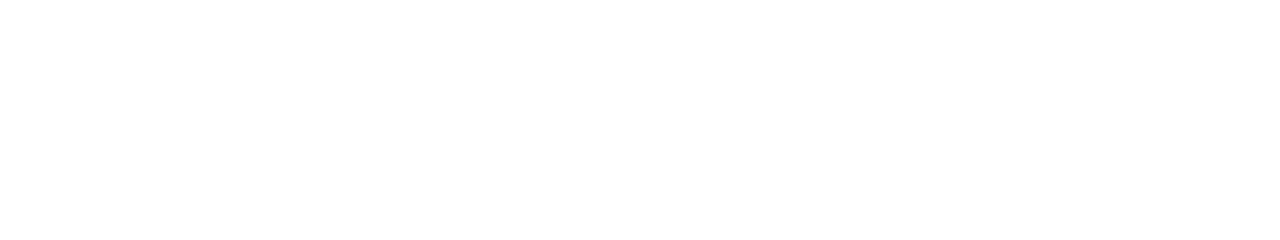
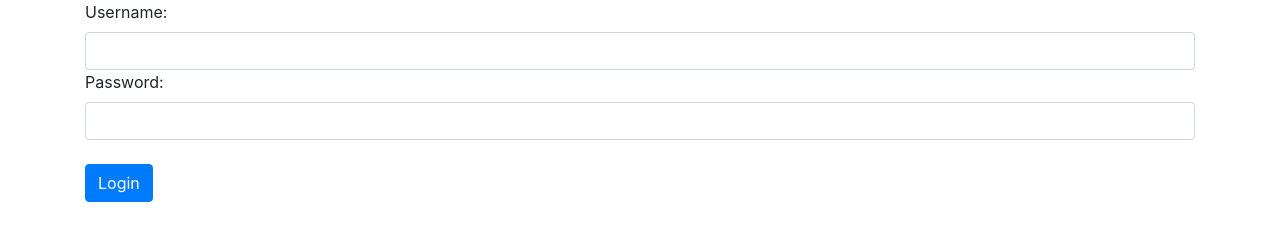
Before and after one commit to maseh87/weaknessjs, a website: page client/index.html in a window 1280 px wide. Drawn offline with nearby package versions, Linux system fonts and the light colour scheme; some packages are replaced by stand-ins of ours.

Commit message:
login form

```diff
--- a/client/app/app.js
+++ b/client/app/app.js
@@ -2,11 +2,12 @@ angular.module('todoApp', [
   'ui.router',
   'app.login'
 ])
-.config(function($stateProvider) {
+.config(function($stateProvider, $urlRouterProvider) {
   $stateProvider
     .state('app', {
       url: '/',
       templateUrl: '../index.html',
       abstract: true
     });
+  $urlRouterProvider.otherwise('/login');
 });
--- a/client/app/login/login.js
+++ b/client/app/login/login.js
@@ -9,5 +9,7 @@ angular.module('app.login', [])
     });
 })
 .controller('LoginController', function($scope) {
-
+  $scope.login = function(credentials) {
+    console.log(credentials);
+  };
 });
--- a/client/app/login/login.tpl.html
+++ b/client/app/login/login.tpl.html
@@ -1 +1,11 @@
-<div>Login Page</div>
+<div class="container">
+  <form ng-submit="login(credentials)" novalidate>
+    <div class="form-group">
+      <label for="username">Username:</label>
+      <input type="text" class="form-control" ng-model="credentials.username">
+      <label for="password">Password:</label>
+      <input type="text" class="form-control" ng-model="credentials.password"> </br>
+      <button class="btn btn-primary" type="submit">Login</button>
+    </div>
+  </form>
+</div>
```
